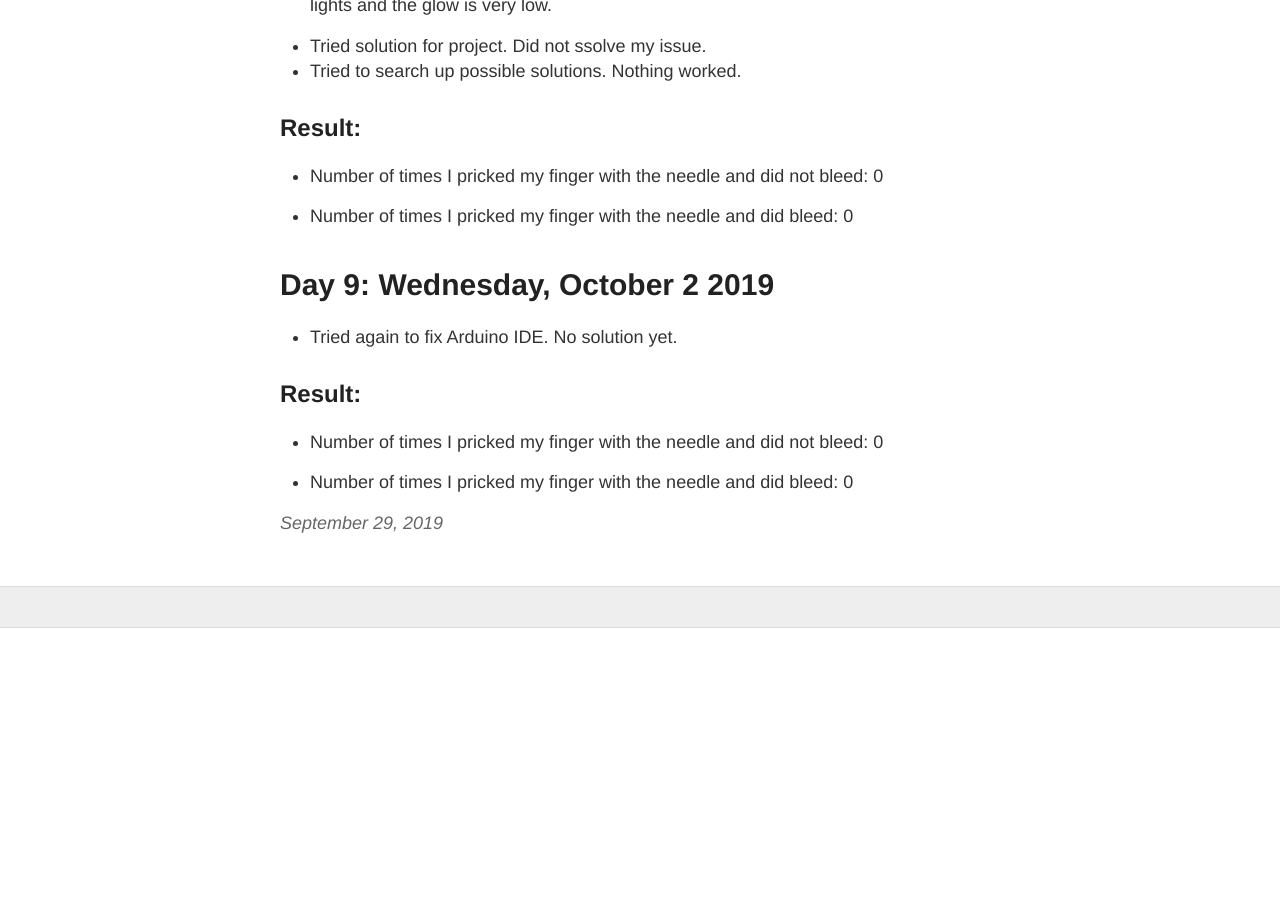
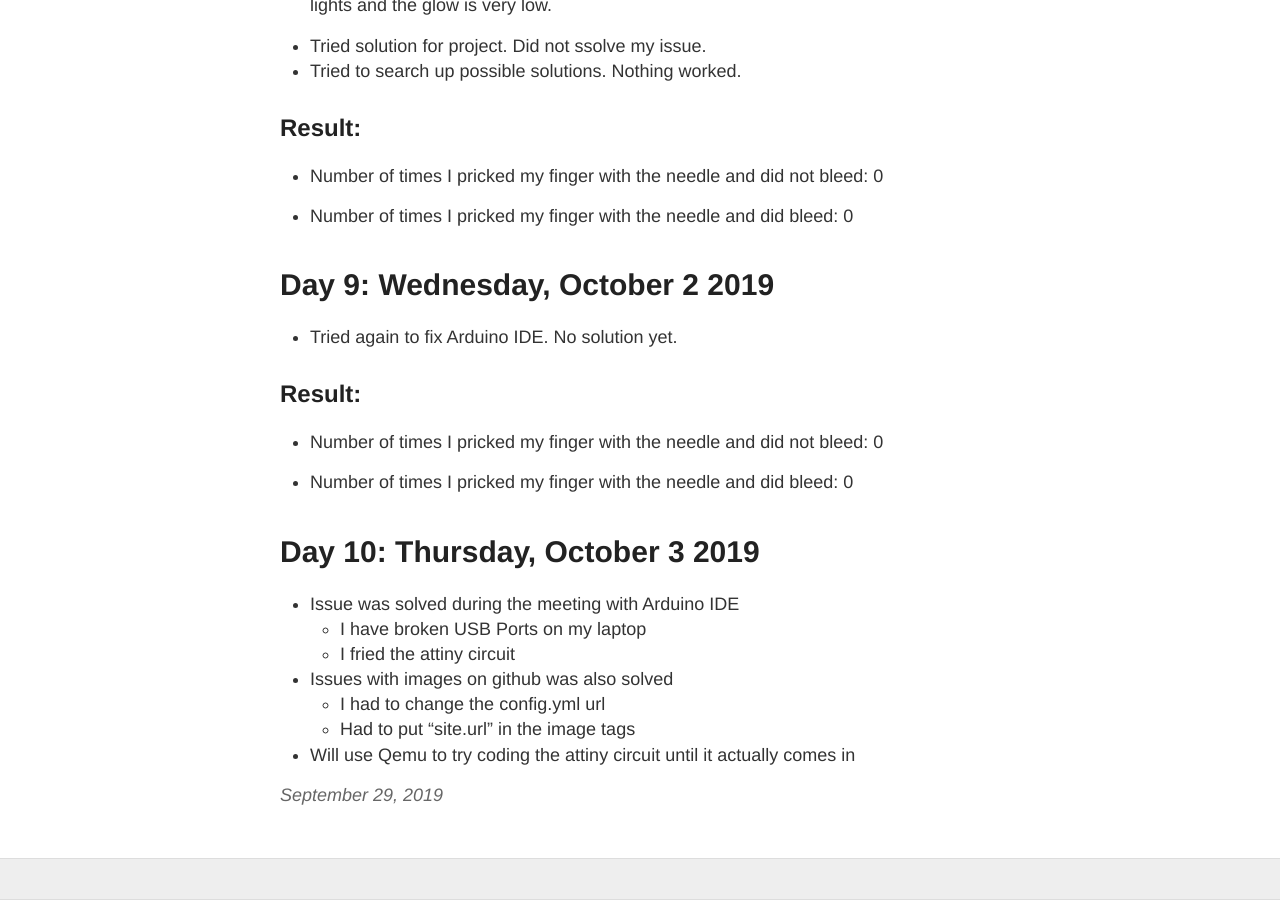
Before and after one commit to kac844/Homepage, a Jekyll site: the page built from _posts/2019-09-29-Week-3.markdown, in a window 1280 px wide and 900 px high, scrolled down 1149 px. Built offline with Jekyll 4.4.1, drawn with Linux system fonts in a browser that asks for light colours; before the commit the page ends 1777 px from its top, so only the background shows below that.

Commit message:
Update 2019-09-29-Week-3.markdown

```diff
--- a/_posts/2019-09-29-Week-3.markdown
+++ b/_posts/2019-09-29-Week-3.markdown
@@ -58,3 +58,13 @@ title: Week 3
 * Number of times I pricked my finger with the needle and did not bleed: 0
 
 * Number of times I pricked my finger with the needle and did bleed: 0
+
+# Day 10: Thursday, October 3 2019
+* Issue was solved during the meeting with Arduino IDE
+	* I have broken USB Ports on my laptop
+	* I fried the attiny circuit
+* Issues with images on github was also solved
+	* I had to change the config.yml url
+	* Had to put "site.url" in the image tags
+
+* Will use Qemu to try coding the attiny circuit until it  actually comes in
```
